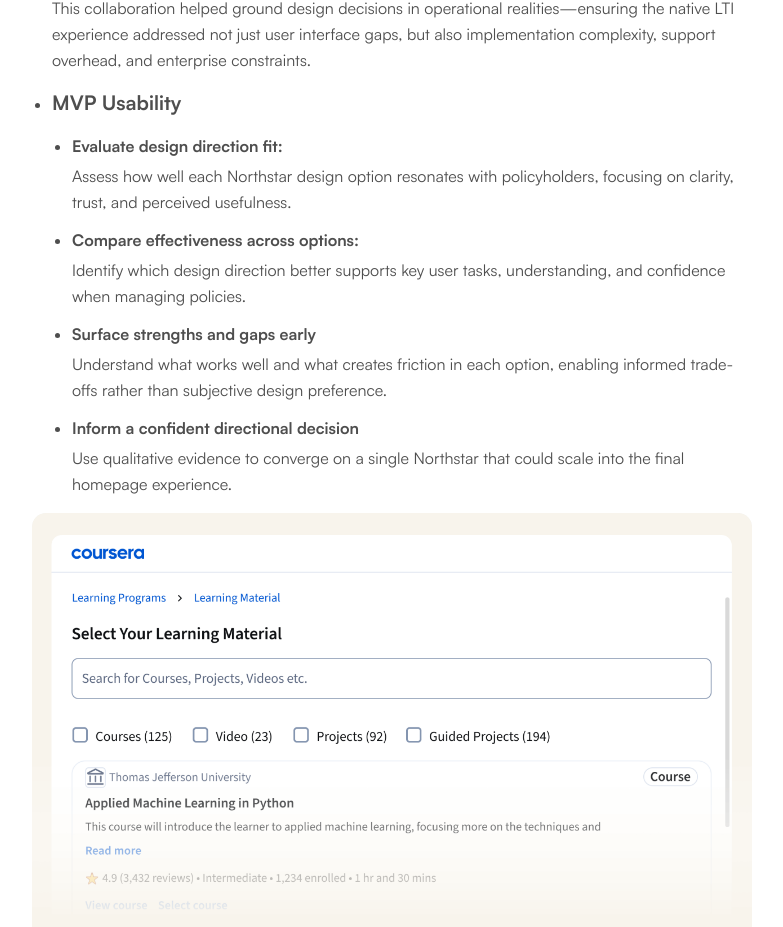
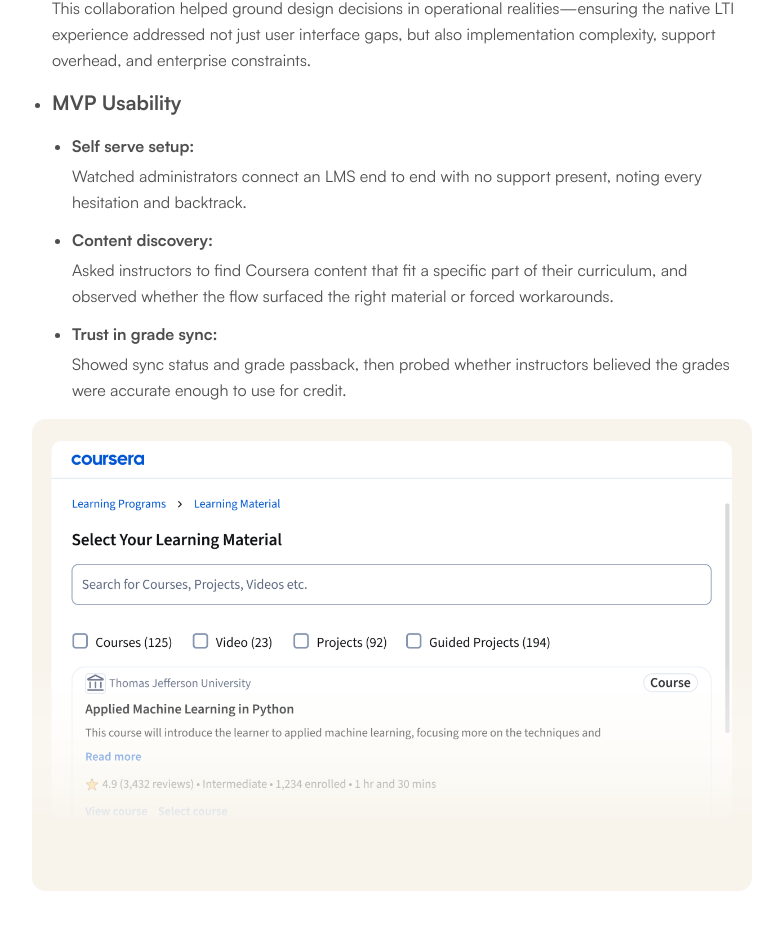
Before and after one commit to pratikjoglekar/pratikjoglekar.github.io, a Next.js app: page /work/c4cintegrations in a window 1280 px wide. Shown: the part 6992-7919 px from the top of the page, without its empty margins (248-1031 px from the left). Built offline with nearby package versions, Linux system fonts and the light colour scheme.

Commit message:
Update page.tsx

```diff
--- a/app/work/c4cintegrations/page.tsx
+++ b/app/work/c4cintegrations/page.tsx
@@ -320,24 +320,20 @@
             {/* Nested list */}
             <ul className="mt-4 list-disc space-y-3 pl-5">
               <li>
-                <strong>Evaluate design direction fit:</strong>
-                <p className="mt-1 text-base leading-relaxed text-muted-foreground">Assess how well each Northstar design option resonates with policyholders, focusing on clarity, trust, and perceived usefulness.</p>
+                <strong>Self serve setup:</strong>
+                <p className="mt-1 text-base leading-relaxed text-muted-foreground">Watched administrators connect an LMS end to end with no support present, noting every hesitation and backtrack.</p>
               </li>
 
               <li>
-                <strong>Compare effectiveness across options:</strong>
-                <p className="mt-1 text-base leading-relaxed text-muted-foreground">Identify which design direction better supports key user tasks, understanding, and confidence when managing policies.</p>
+                <strong>Content discovery:</strong>
+                <p className="mt-1 text-base leading-relaxed text-muted-foreground">Asked instructors to find Coursera content that fit a specific part of their curriculum, and observed whether the flow surfaced the right material or forced workarounds.</p>
               </li>
 
               <li>
-                <strong>Surface strengths and gaps early</strong>
-                <p className="mt-1 text-base leading-relaxed text-muted-foreground">Understand what works well and what creates friction in each option, enabling informed trade-offs rather than subjective design preference.</p>
+                <strong>Trust in grade sync:</strong>
+                <p className="mt-1 text-base leading-relaxed text-muted-foreground">Showed sync status and grade passback, then probed whether instructors believed the grades were accurate enough to use for credit.</p>
               </li>
 
-              <li>
-                <strong>Inform a confident directional decision</strong>
-                <p className="mt-1 text-base leading-relaxed text-muted-foreground">Use qualitative evidence to converge on a single Northstar that could scale into the final homepage experience.</p>
-              </li>
             </ul>
           </li>
         </ul>
```
